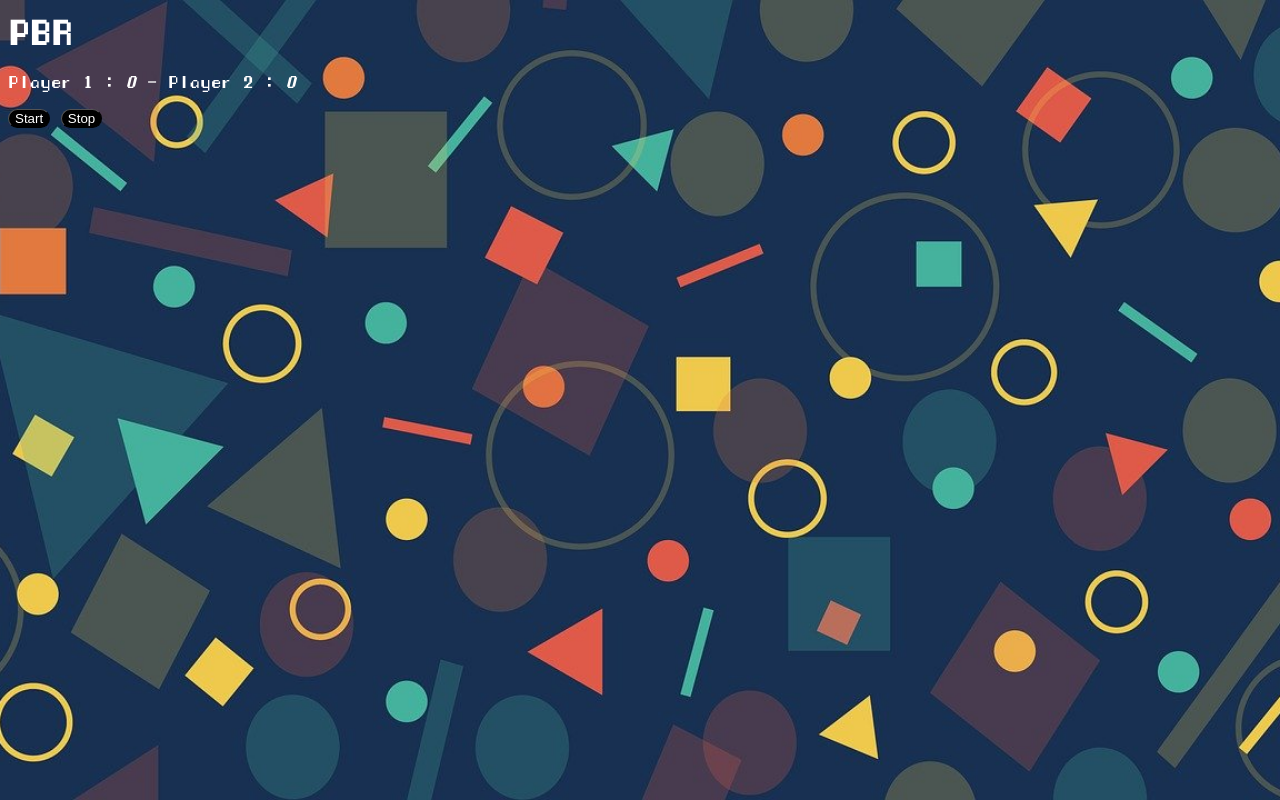
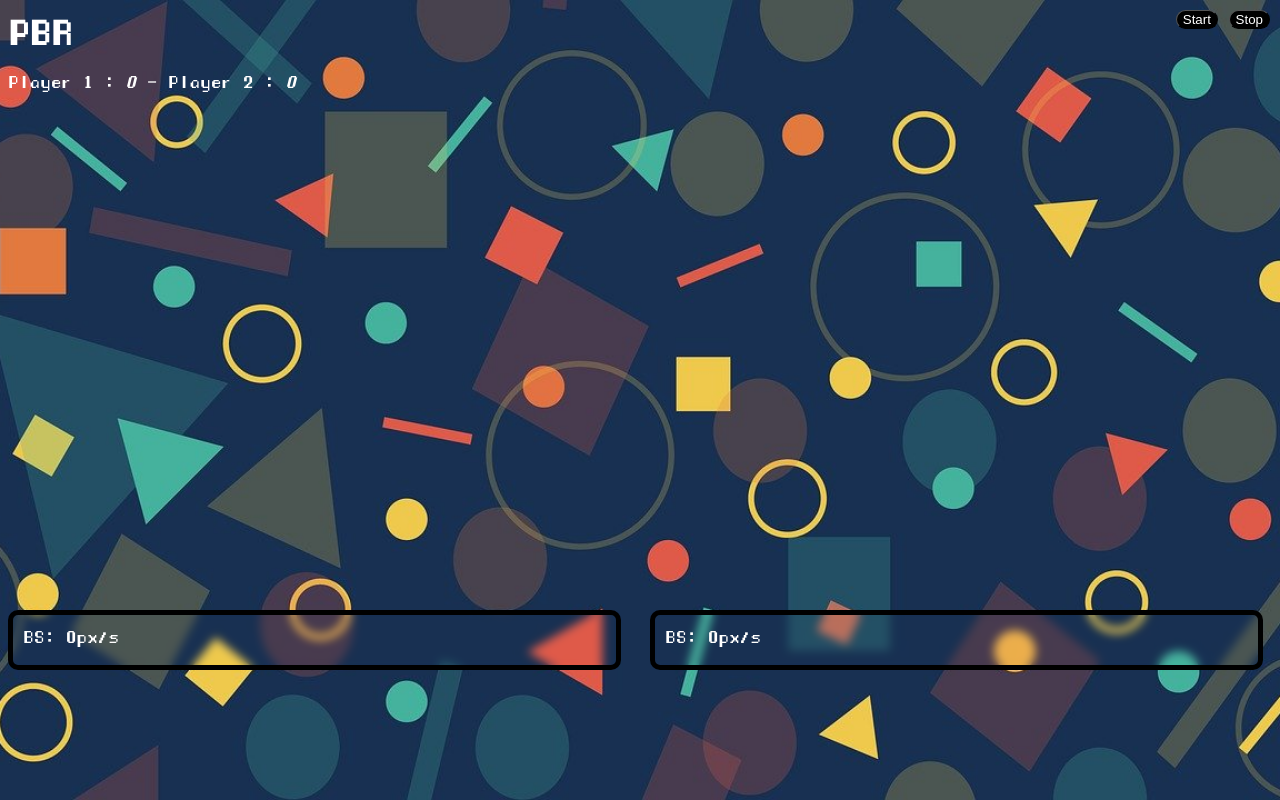
Before and after one commit to Cankyre/PBR, a plain HTML site: page client/index.html in a window 1280 px wide. Drawn offline with Linux system fonts and the light colour scheme; files whose address does not match are found by name.

Commit message:
added speed calculation (BS in px/s)

```diff
--- a/client/css/style.css
+++ b/client/css/style.css
@@ -1,3 +1,5 @@
+@import url('https://fonts.googleapis.com/css2?family=Roboto:wght@100;400&display=swap');
+
 @font-face {
 	font-family: "ManaspaceReg";
 	src: url("../fonts/manaspc.eot"); /* IE9 Compat Modes */
@@ -9,11 +11,6 @@
 		/* Modern Browsers */ url("../fonts/manaspc.woff2") format("woff2"); /* Modern Browsers */
 	font-weight: normal;
 	font-style: normal;
-}
-
-#playerBoard, #opponentBoard {
-	width: 49%;
-	height: width * 0.75;
 }
 
 * {
@@ -29,6 +26,41 @@ body {
 	color: white;
 	font-family: "ManaspaceReg";
 	text-align: justify;
+}
+
+#buttons {
+	position: absolute;
+	top: 0;
+	right:0;
+	margin-top: 10px;
+	margin-right: 10px;
+}
+
+.blur {
+	border: 5px black solid;
+	border-radius: 10px;
+	backdrop-filter: blur(5px);
+	width: 97%;
+	height: 50px;
+}
+
+.BS {
+	margin-left: 10px;
+}
+
+#container {
+	display: grid;
+	grid-template-columns: 1fr 1fr;
+    grid-gap: 20px;
+}
+
+#playerBoard, #opponentBoard {
+	padding-left: 0;
+    padding-right: 0;
+    margin-left: auto;
+    margin-right: auto;
+	width: 99%;
+	height: width * 0.75;
 }
 
 @media (max-width: 640px) {
--- a/client/index.html
+++ b/client/index.html
@@ -27,11 +27,25 @@
 				Player 1 : <em id="p1-score">0</em> - Player 2 :
 				<em id="p2-score">0</em>
 			</p>
-			<button id="start-game">Start</button>
-			<button id="stop-game">Stop</button>
-			<br/><br/>
-			<canvas id="playerBoard" width="640" height="480"></canvas>
-			<canvas id="opponentBoard" width="640" height="480"></canvas>
+			<div id="buttons">
+				<button id="start-game">Start</button>
+				<button id="stop-game">Stop</button>
+			</div>
+				<br/><br/>
+			<div id="container">
+				<div id="player">
+					<canvas id="playerBoard" width="640" height="480"></canvas>
+					<div class="blur">
+						<p class="BS">BS: <span id="pBS">0</span>px/s</p>
+					</div>
+				</div>
+				<div id="opponent">
+					<canvas id="opponentBoard" width="640" height="480"></canvas>
+					<div class="blur">
+						<p class="BS">BS: <span id="oBS">0</span>px/s</p>
+					</div>
+				</div>
+			</div>
 			<br />
 			<div class="footer">
 				<a href="https://discord.gg/F3mq4Sjx" target="_blank"><img src="img/discord.svg" alt="Join my Discord Server !"></a>
--- a/client/js/main.js
+++ b/client/js/main.js
@@ -7,6 +7,9 @@ const showCreditsBtn = document.getElementById('showCredits');
 const hostInput = document.getElementById('host');
 const p1_score = document.getElementById('p1-score');
 const p2_score = document.getElementById('p2-score');
+
+const pBS = document.getElementById('pBS');
+const oBS = document.getElementById('oBS');
 
 const PLAYER_HEIGHT = 100;
 const PLAYER_WIDTH = 5;
@@ -85,6 +88,9 @@ function main() {
     }
     p1_score.innerHTML = game.p1.score;
     p2_score.innerHTML = game.p2.score;
+
+    pBS.innerHTML = game.p1.ball.pxps;
+    oBS.innerHTML = game.p2.ball.pxps;
     requestAnimationFrame(main)
 }
 
@@ -93,6 +99,8 @@ function update(data) {
     game.p2 = JSON.parse(data).p2;
     if (!mainState) {
         mainState = true;
+        document.getElementById('pBS').style.display = "inline"
+        document.getElementById('oBS').style.display = "inline"
         main();
     }
 }
```
Also changed, not shown: server/lib/Ball.js (+9 -0 lines).
